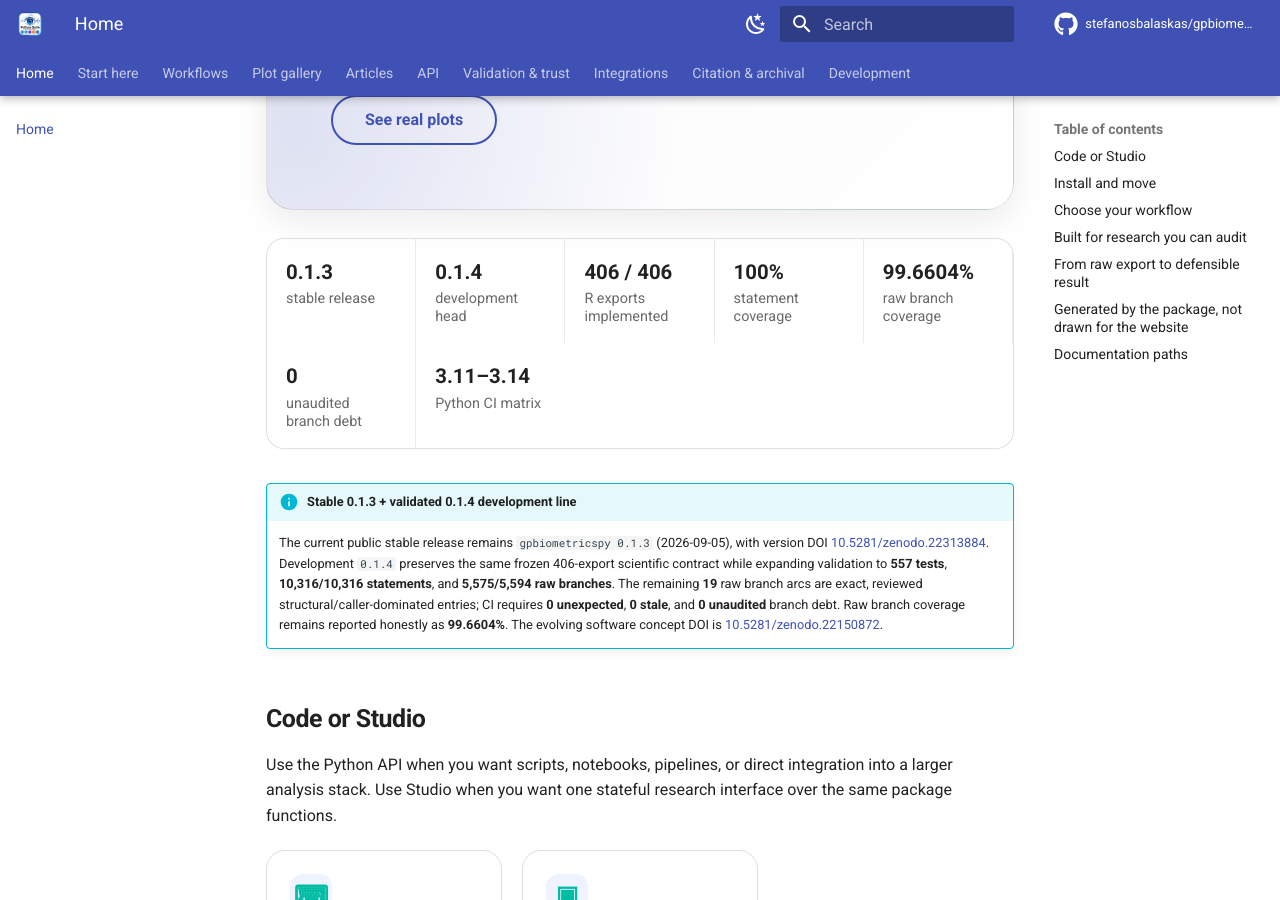
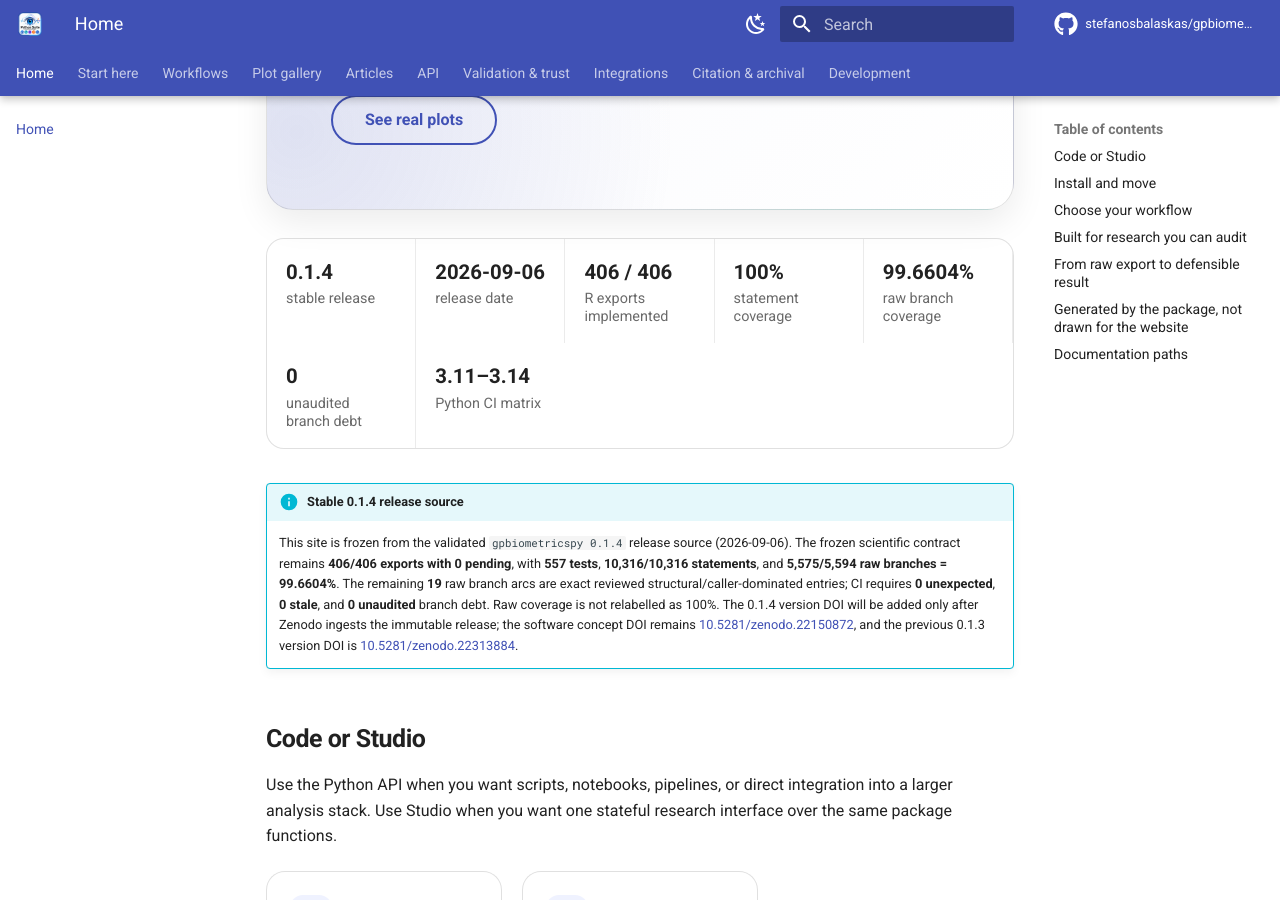
Before and after one commit to stefanosbalaskas/gpbiometricspy, an MkDocs documentation site: the page built from docs/index.md, in a window 1280 px wide and 900 px high, scrolled down 707 px. Built offline with MkDocs 1.6.1 and Material for MkDocs 9.7.7, drawn with Linux system fonts in a browser that asks for light colours; comment, search, counter and statistics services are not loaded.

Commit message:
release: finalize gpbiometricspy 0.1.4 docs [release-docs-applied]

```diff
--- a/docs/index.md
+++ b/docs/index.md
@@ -16,8 +16,8 @@
 </div>
 
 <div class="gp-status-grid">
-<div><span class="gp-status-value">0.1.3</span><span class="gp-status-label">stable release</span></div>
-<div><span class="gp-status-value">0.1.4</span><span class="gp-status-label">development head</span></div>
+<div><span class="gp-status-value">0.1.4</span><span class="gp-status-label">stable release</span></div>
+<div><span class="gp-status-value">2026-09-06</span><span class="gp-status-label">release date</span></div>
 <div><span class="gp-status-value">406 / 406</span><span class="gp-status-label">R exports implemented</span></div>
 <div><span class="gp-status-value">100%</span><span class="gp-status-label">statement coverage</span></div>
 <div><span class="gp-status-value">99.6604%</span><span class="gp-status-label">raw branch coverage</span></div>
@@ -25,8 +25,8 @@
 <div><span class="gp-status-value">3.11–3.14</span><span class="gp-status-label">Python CI matrix</span></div>
 </div>
 
-!!! info "Stable 0.1.3 + validated 0.1.4 development line"
-    The current public stable release remains `gpbiometricspy 0.1.3` (2026-09-05), with version DOI [10.5281/zenodo.22313884](https://doi.org/10.5281/zenodo.22313884). Development `0.1.4` preserves the same frozen 406-export scientific contract while expanding validation to **557 tests**, **10,316/10,316 statements**, and **5,575/5,594 raw branches**. The remaining **19** raw branch arcs are exact, reviewed structural/caller-dominated entries; CI requires **0 unexpected**, **0 stale**, and **0 unaudited** branch debt. Raw branch coverage remains reported honestly as **99.6604%**. The evolving software concept DOI is [10.5281/zenodo.22150872](https://doi.org/10.5281/zenodo.22150872).
+!!! info "Stable 0.1.4 release source"
+    This site is frozen from the validated `gpbiometricspy 0.1.4` release source (2026-09-06). The frozen scientific contract remains **406/406 exports with 0 pending**, with **557 tests**, **10,316/10,316 statements**, and **5,575/5,594 raw branches = 99.6604%**. The remaining **19** raw branch arcs are exact reviewed structural/caller-dominated entries; CI requires **0 unexpected**, **0 stale**, and **0 unaudited** branch debt. Raw coverage is not relabelled as 100%. The 0.1.4 version DOI will be added only after Zenodo ingests the immutable release; the software concept DOI remains [10.5281/zenodo.22150872](https://doi.org/10.5281/zenodo.22150872), and the previous 0.1.3 version DOI is [10.5281/zenodo.22313884](https://doi.org/10.5281/zenodo.22313884).
 
 ## Code or Studio
 
```
Also changed, not shown: CHANGELOG.md (+1 -1 lines), README.md (+6 -6 lines), RELEASE_CHECKLIST.md (+2 -2 lines), VALIDATION.md (+17 -0 lines), docs/getting-started.md (+1 -1 lines), docs/plot-gallery.md (+1 -1 lines), docs/studio.md (+1 -1 lines).
